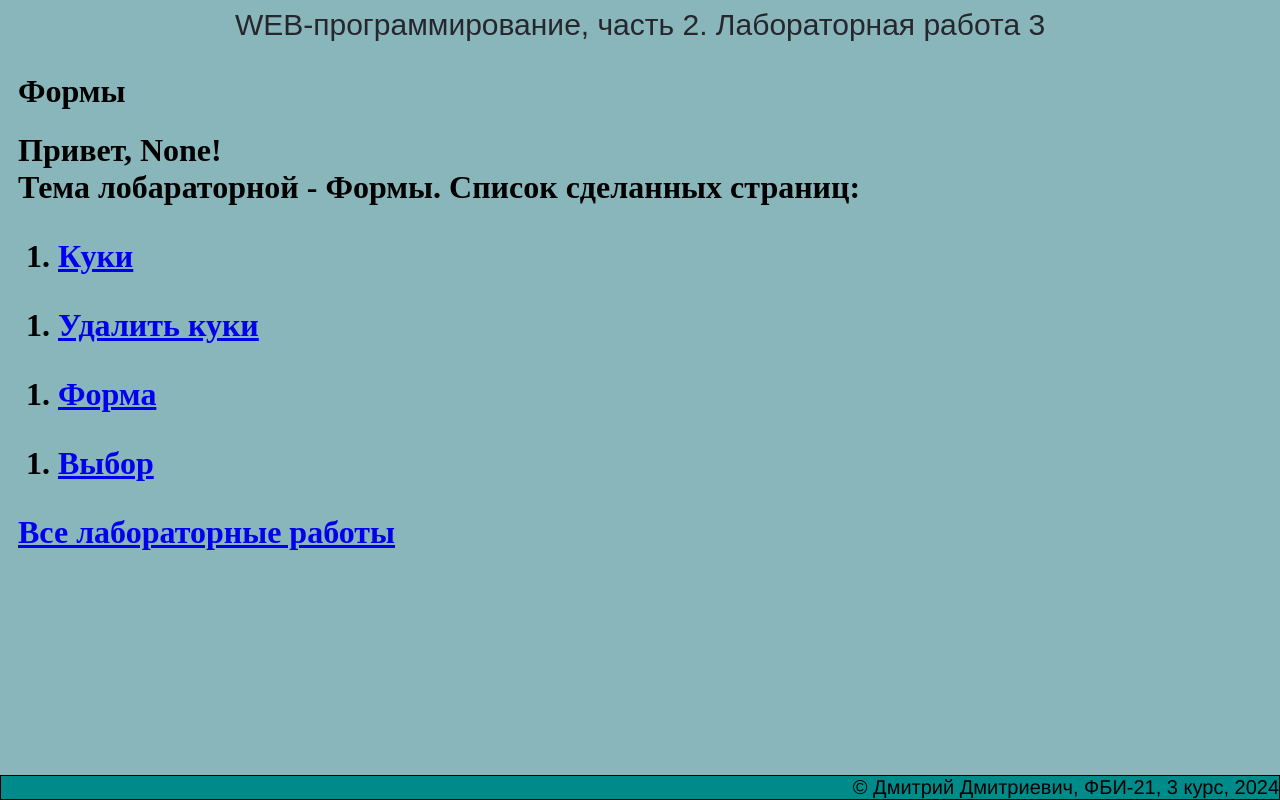
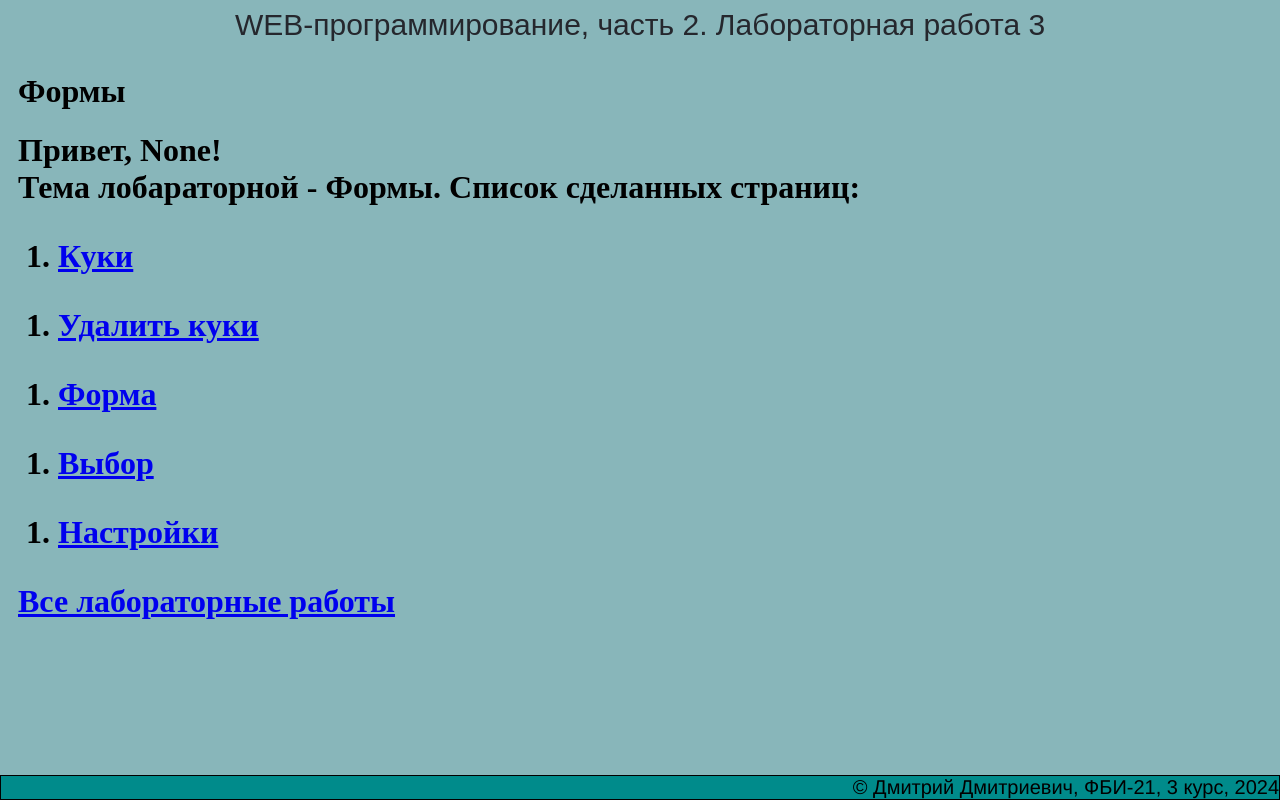
Before and after one commit to Ex11eNTTT/my-labs-2-, a Flask app: page /lab3/ in a window 1280 px wide. Run offline with Flask 3, Linux system fonts and the light colour scheme.

Commit message:
Настройки отображения

```diff
--- a/lab3.py
+++ b/lab3.py
@@ -63,3 +63,22 @@ def pay():
 @lab3.route('/lab3/success')
 def success():
     return render_template('/lab3/success.html', price = price)
+
+@lab3.route('/lab3/settings')
+def settings():
+    color = request.args.get('color')
+    backgroundcolor = request.args.get('backgroundcolor')
+    fontsize = request.args.get('fontsize')
+    if color or backgroundcolor or fontsize:
+        resp = make_response(redirect('/lab3/settings'))
+        resp.set_cookie('color', color)
+        resp.set_cookie('backgroundcolor', backgroundcolor)
+        if fontsize:
+            resp.set_cookie('fontsize', fontsize)
+        return resp
+
+    color = request.cookies.get('color')
+    backgroundcolor = request.cookies.get('backgroundcolor')
+    fontsize = request.cookies.get('fontsize')
+    resp = make_response(render_template('lab3/settings.html', color=color, backgroundcolor=backgroundcolor, fontsize=fontsize))
+    return resp
--- a/templates/base.html
+++ b/templates/base.html
@@ -8,6 +8,19 @@
     <link rel="shortcut icon" href="{{url_for('static', filename='favicon.ico')}}" type="image/x-icon">
     <link rel="icon" href="{{url_for('static', filename='favicon-16x16.png')}}">
     <link rel="icon" href="{{url_for('static', filename='favicon-32x32.png')}}">
+    <style>
+        body{
+            {% if request.cookies.get('color') %}
+            color: {{request.cookies.get('color')}};
+            {% endif %}
+            {% if request.cookies.get('backgroundcolor') %}
+            background-color: {{request.cookies.get('backgroundcolor')}};
+            {% endif %}
+            {% if request.cookies.get('fontsize') %}
+            font-size: {{request.cookies.get('fontsize')}}px;
+            {% endif %}
+        }
+    </style>
 </head>
 <body>
     <header>
--- a/templates/lab3/lab3.html
+++ b/templates/lab3/lab3.html
@@ -18,4 +18,7 @@
     <ol>
         <li><a href="/lab3/order1">Выбор</a></li>
     </ol>
+    <ol>
+        <li><a href="/lab3/settings">Настройки</a></li>
+    </ol>
 {%endblock%}
```
Also changed, not shown: templates/lab3/settings.html (added, +24 -0 lines).
